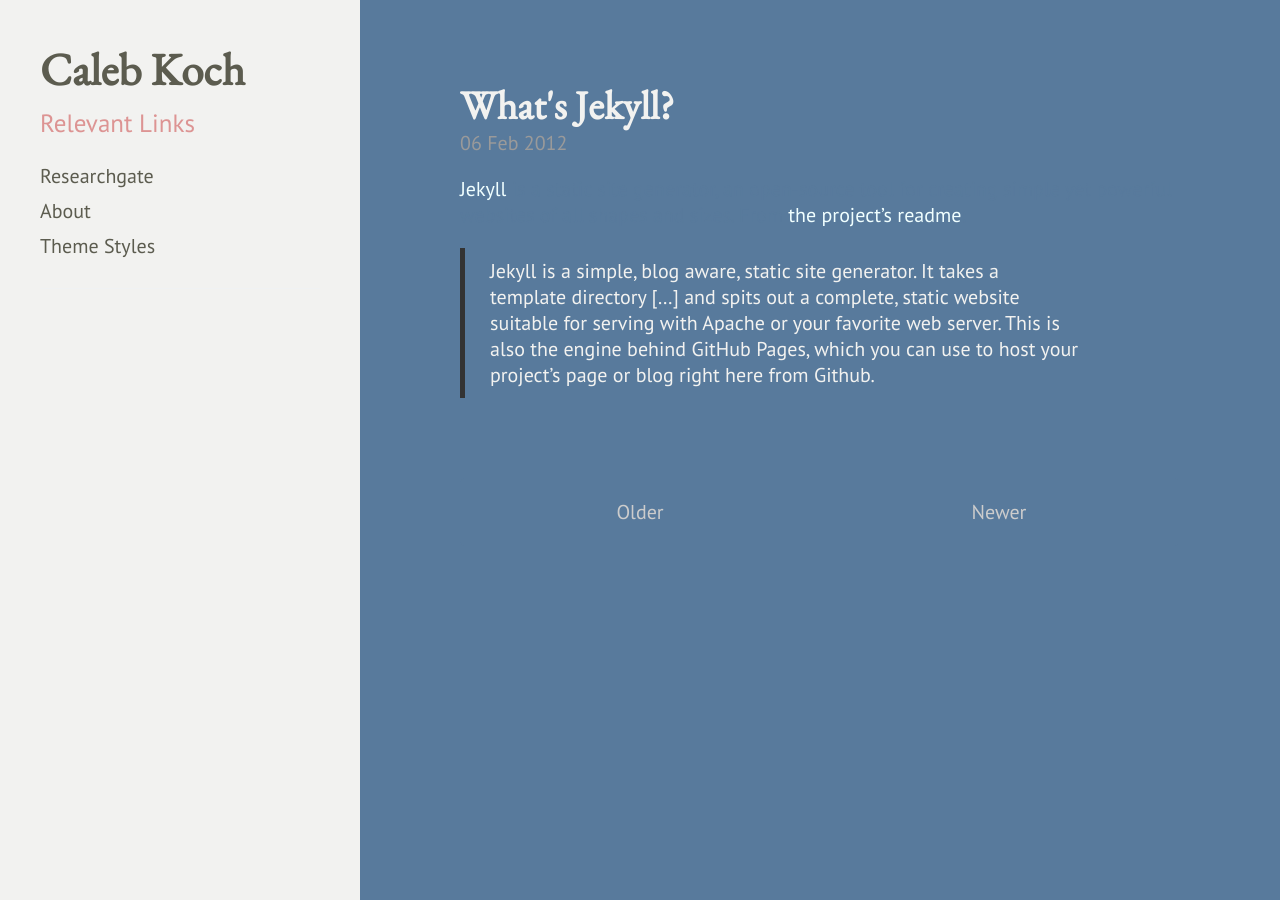
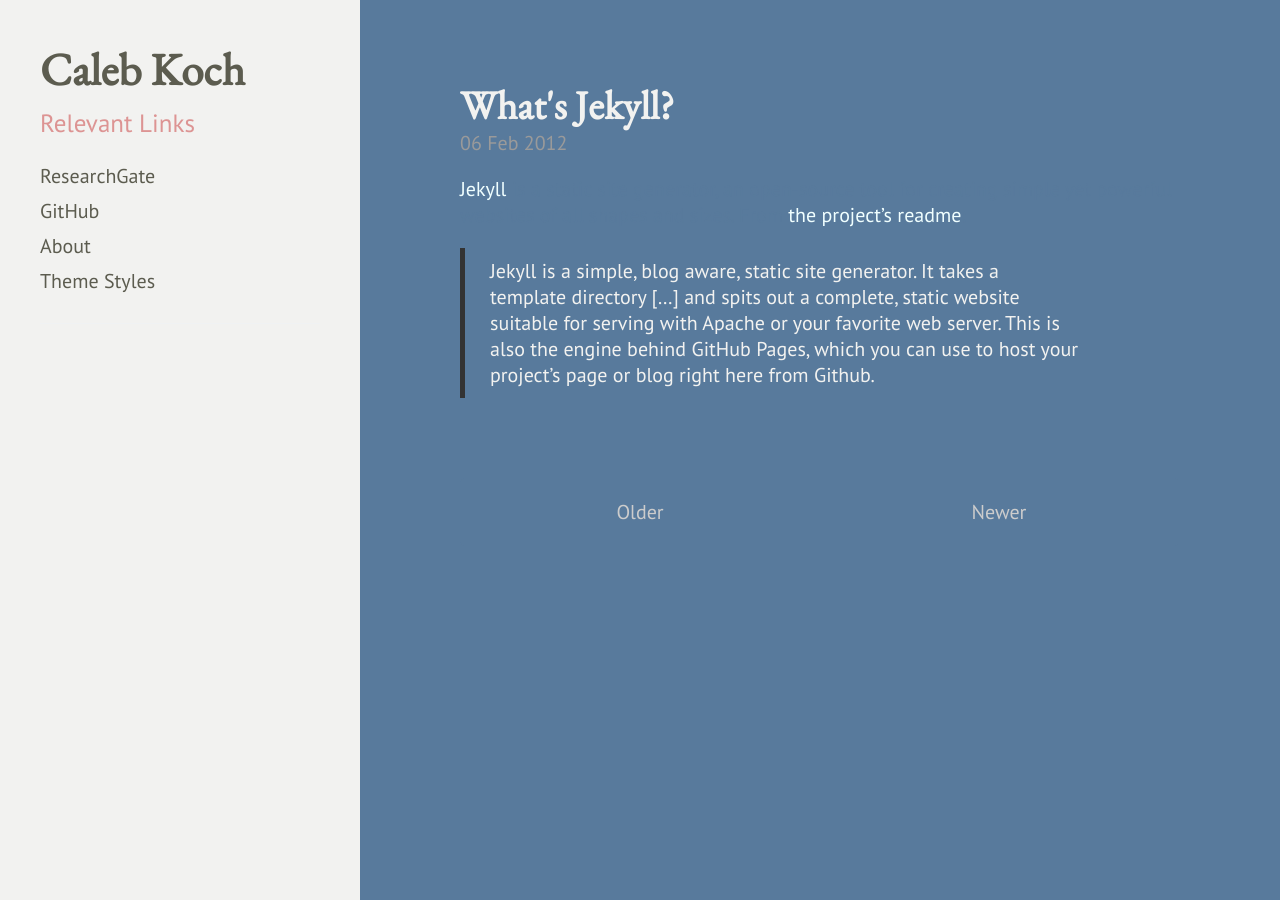
Before and after one commit to cakoch10/cakoch10.github.io, a Jekyll site: the page built from index.html, in a window 1280 px wide. Built offline with Jekyll 4.4.1, drawn with Linux system fonts in a browser that asks for light colours; Markdown is read by kramdown in place of the engine named in the settings; the list of posts is cut into pages by our own code.

Commit message:
Update sidebar.html

```diff
--- a/_includes/sidebar.html
+++ b/_includes/sidebar.html
@@ -10,8 +10,9 @@
     </div>
 
     <nav class="sidebar-nav">
-      <a class="sidebar-nav-item" href="https://www.researchgate.net/profile/Caleb_Koch">Researchgate</a>
+      <a class="sidebar-nav-item" href="https://www.researchgate.net/profile/Caleb_Koch">ResearchGate</a>
       <!--{% if page.url == site.baseurl %} active{% endif %}-->
+      <a class="sidebar-nav-item" href="https://www.github.com/cakoch10">GitHub</a>
 
       {% comment %}
         The code below dynamically generates a sidebar nav of pages with
```
